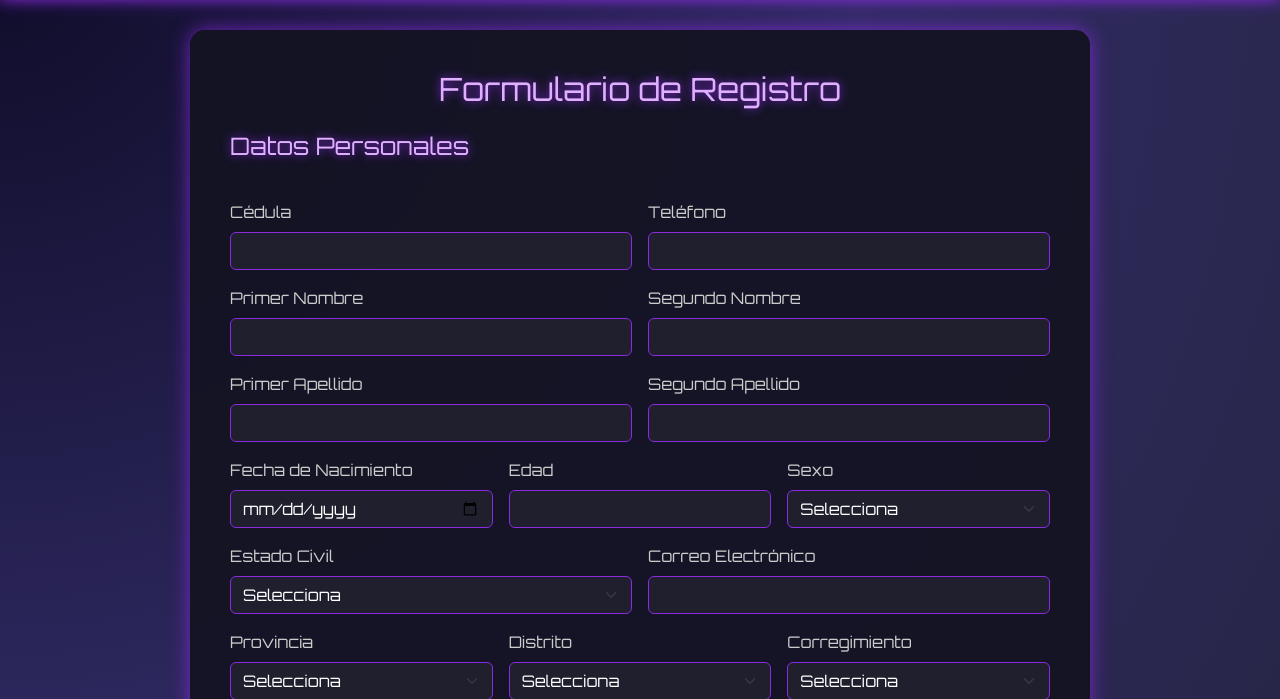
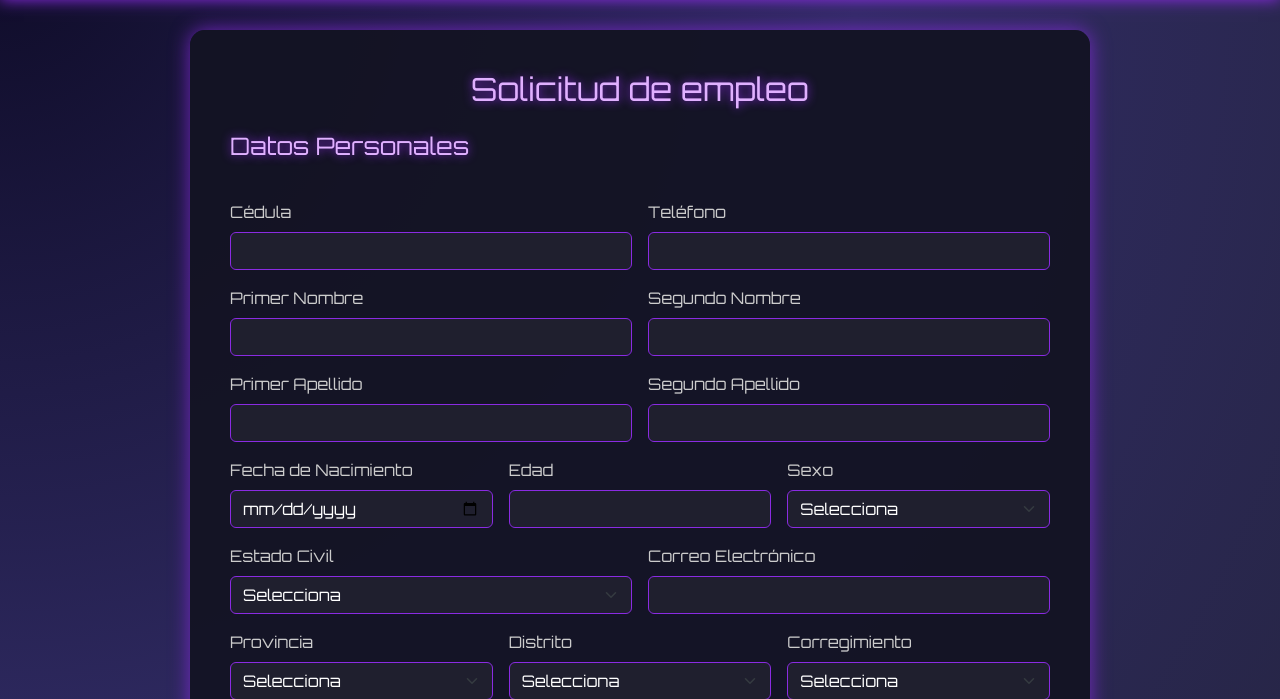
Before and after one commit to Benji0104/proyecto2DS9_NeonMasters, a PHP site: page /formulario.php in a window 1280 px wide. Shown: the part 50-749 px from the top of the page. Run offline with PHP 8.4, Linux system fonts and the light colour scheme.

Commit message:
add: cambio de subtitutlo

```diff
--- a/Pantallas/formulario.php
+++ b/Pantallas/formulario.php
@@ -84,7 +84,7 @@ if (isset($_GET['enviado']) && $_GET['enviado'] == 1) {
 
     <main class="flex-fill d-flex justify-content-center align-items-start">
         <div class="formulario-container w-100">
-            <h2 class="text-center form-section-title">Formulario de Registro</h2>
+            <h2 class="text-center form-section-title">Solicitud de empleo</h2>
 
             <form id="formulario"action="lo_formulario.php" method="POST" enctype="multipart/form-data">
                 <fieldset class="mb-4">
```
